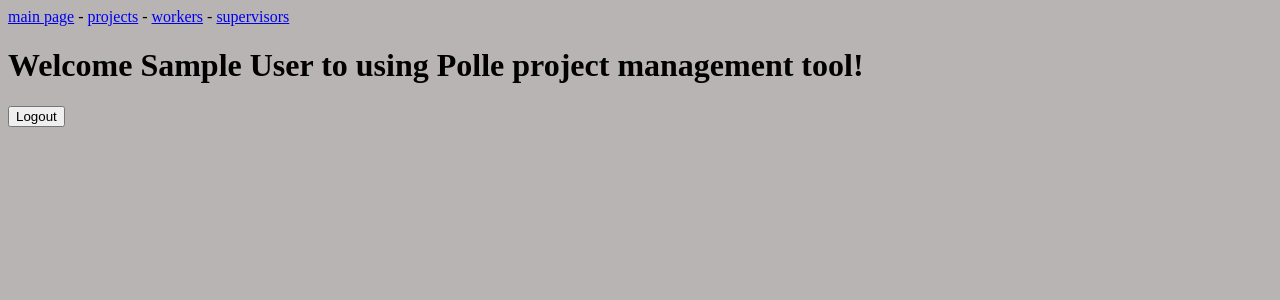
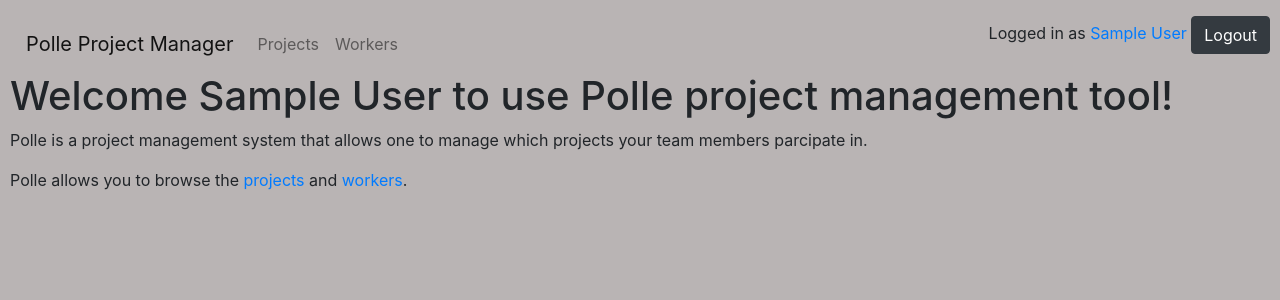
Before and after one commit to MattiKannisto/tsoha-harjoitustyo, a Flask app: page / in a window 1280 px wide. Shown: the top 300 px of the page. Run offline with Flask 2, Linux system fonts and the light colour scheme; the visitor is signed in with stand-in values (Sample User, id 1); some libraries are stand-ins or nearby versions.

```diff
--- a/database.py
+++ b/database.py
@@ -1,5 +1,6 @@
+from os import getenv
+
 from flask_sqlalchemy import SQLAlchemy
-from os import getenv
 
 from app import app
 
--- a/routes.py
+++ b/routes.py
@@ -1,12 +1,30 @@
-from flask import redirect, render_template, session, request
+from flask import redirect, render_template, session, request, abort
 
 from app import app
-from entities import Worker
-import teams
 import workers
 import projects
 import tasks
 import comments
+
+
+def abort_forbidden_if_any_condition_not_met(condition_list):
+    if not condition_list:
+        return None
+    elif not condition_list[0]:
+        return abort(403)
+    else:
+        return abort_forbidden_if_any_condition_not_met(condition_list[1:])
+
+def csrf_token_correct():
+    return session["csrf_token"] == request.form["csrf_token"]
+
+def worker_id_is_logged_in_worker_id(worker_id):
+    return worker_id == session["id"]
+
+def project_manager_id_is_logged_in_worker_id(project_id):
+    project = projects.get_one_by_id(project_id)
+
+    return project.manager_id == session["id"]
 
 @app.route("/")
 def index():
@@ -16,99 +34,162 @@ def index():
 def register():
     if request.method == "GET":
         return render_template("register.html")
-    else:
-        name = request.form["name"]
-        password = request.form["password"]
-        retyped_password = request.form["re-typed password"]
-        error_messages = workers.get_worker_creation_error_messages(name, password, retyped_password)
-        if error_messages:
-            return render_template("register.html", messages=error_messages)
-        workers.create_worker(name, password)
-        return redirect("/")
+
+    name = request.form["name"]
+    password = request.form["password"]
+    retyped_password = request.form["re-typed password"]
+
+    error_messages = workers.get_creation_error_messages(name, password, retyped_password)
+    if error_messages:
+        return render_template("register.html", messages=error_messages)
+
+    workers.create(name, password)
+
+    workers.login(name, password)
+
+    return redirect("/workers/" + str(session["id"]))
 
 @app.route("/login", methods=["POST"])
 def login():
     name = request.form["name"]
     password = request.form["password"]
-    worker = workers.get_worker_by_name_and_password(name, password)
-    if not worker:
+
+    if not workers.get_one_by_name_and_password(name, password):
         return render_template("index.html", message="Incorrect username or password!")
-    session["name"] = worker.name
-    session["is_supervisor"] = worker.is_supervisor
-    return redirect("/workers/" + str(worker.id))
+
+    workers.login(name, password)
+
+    return redirect("/workers/" + str(session["id"]))
 
 @app.route("/logout", methods=["POST"])
 def logout():
-    del session["name"]
+    workers.logout()
+
     return redirect("/")
 
 @app.route("/workers/", methods=["GET"])
 def workers_list():
-    all_workers = workers.get_all_workers()
+    all_workers = workers.get_all()
+
     return render_template("workers.html", workers=all_workers)
 
 @app.route("/workers/<int:id>", methods=["GET"])
 def worker(id):
-    name = workers.get_worker_name_by_id(id)
-    if not name:
+    worker = workers.get_one_by_id(id)
+
+    if not worker:
         return redirect("/")
-    return render_template("profile.html", name=name, id=id)
 
-@app.route("/workers/<int:id>/remove", methods=["POST"])
-def remove_worker(id):
-    workers.remove_worker(id)
-    return render_template("index.html")
+    workers_projects = projects.get_all_by_worker_id(id)
+
+    return render_template("profile.html", worker=worker, projects=workers_projects)
+
+@app.route("/workers/<int:worker_id>/resign", methods=["POST"])
+def worker_resignation(worker_id):
+    abort_forbidden_if_any_condition_not_met(
+        [csrf_token_correct(), worker_id_is_logged_in_worker_id(worker_id)])
+
+    workers.hide_one_by_id(worker_id)
+    projects.remove_worker_from_all_projects(worker_id)
+
+    return redirect("/logout")
+
+@app.route("/projects/<int:project_id>/change_manager/<int:worker_id>", methods=["POST"])
+def change_project_manager(project_id, worker_id):
+    abort_forbidden_if_any_condition_not_met([csrf_token_correct()])
+    projects.change_manager(project_id, worker_id)
+
+    return redirect("/projects/" + str(project_id))
+
+@app.route("/projects/<int:project_id>/add_task", methods=["POST"])
+def add_task_to_project(project_id):
+    abort_forbidden_if_any_condition_not_met(
+        [csrf_token_correct(), project_manager_id_is_logged_in_worker_id(project_id)])
+
+    name = request.form["name"]
+    description = request.form["description"]
+    tasks.create(project_id, name, description)
+
+    return redirect("/projects/"+str(project_id))
+
+@app.route("/projects/<int:project_id>/tasks/<int:task_id>/remove", methods=["POST"])
+def remove_task_from_project(project_id, task_id):
+    abort_forbidden_if_any_condition_not_met(
+        [csrf_token_correct(), project_manager_id_is_logged_in_worker_id(project_id)])
+
+    tasks.remove_by_id(task_id)
+
+    return redirect("/projects/"+str(project_id))
 
 @app.route("/projects/<int:id>", methods=["GET"])
 def project(id):
-    project = projects.get_project_by_id(id)
-    project_workers = workers.get_workers_by_project_id(id)
-    available_workers = workers.get_all_free_workers()
+    project = projects.get_one_by_id(id)
     if not project:
         return redirect("/")
-    return render_template("project.html", project=project, project_workers=project_workers,
-                            available_workers=available_workers, is_supervisor = True)
+
+    project_workers = workers.get_all_by_project_id(id)
+    available_workers = workers.get_all_not_in_project_by_project_id(id)
+
+    project_tasks = tasks.get_all_by_project_id(id)
+    all_tasks_comments = {}
+    for task in project_tasks:
+        tasks_comments = comments.get_all_by_task_id(task.id)
+        comments_with_authors = []
+        for comment in tasks_comments:
+            comments_with_authors.append((workers.get_one_by_id(comment.worker_id), comment))
+
+        all_tasks_comments[task.id] = comments_with_authors
+
+    return render_template("project.html", project=project, tasks=project_tasks,
+                            available_workers=available_workers, project_workers=project_workers,
+                            comments = all_tasks_comments)
 
 @app.route("/projects/<int:project_id>/add_worker/<int:worker_id>", methods=["POST"])
-def worker_to_project(project_id, worker_id):
-    project = projects.get_project_by_id(project_id)
-    worker = workers.get_worker_by_id(worker_id)
-    if not project or not worker:
-        return redirect("/projects/"+str(project_id))
-    projects.add_worker_to_project(project_id, worker_id)
+def add_worker_to_project(project_id, worker_id):
+    abort_forbidden_if_any_condition_not_met([csrf_token_correct()])
+
+    project = projects.get_one_by_id(project_id)
+    worker = workers.get_one_by_id(worker_id)
+    if project and worker:
+        projects.add_worker_to_project(project_id, worker_id)
+
+    return redirect("/projects/"+str(project_id))
+
+@app.route("/projects/<int:project_id>/remove_worker/<int:worker_id>", methods=["POST"])
+def remove_worker_from_project(project_id, worker_id):
+    abort_forbidden_if_any_condition_not_met(
+        [csrf_token_correct(), project_manager_id_is_logged_in_worker_id(project_id)])
+
+    project_member_id = projects.get_project_member_id_by_project_id_and_worker_id(project_id, worker_id)
+    if project_member_id:
+        projects.remove_worker_from_project(project_member_id.id)
+
     return redirect("/projects/"+str(project_id))
 
 @app.route("/projects", methods=["GET"])
 def manage_projects():
-    all_projects = projects.get_all_projects()
-    return render_template("project_management.html", projects=all_projects, is_supervisor = True)
+    all_projects = projects.get_all()
+    return render_template("project_management.html", projects=all_projects)
 
 @app.route("/create_project", methods=["POST"])
 def create_project():
+    abort_forbidden_if_any_condition_not_met([csrf_token_correct()])
+
     name = request.form["name"]
-    error_messages = projects.get_project_creation_error_messages(name)
+    error_messages = projects.get_creation_error_messages(name)
     if error_messages:
-        all_projects = projects.get_all_projects()
-        return render_template("project_management.html", projects=all_projects, messages=error_messages, is_supervisor = True)
-    projects.save_project(name)
+        all_projects = projects.get_all()
+        return render_template("project_management.html", projects=all_projects,
+                               messages=error_messages)
+    projects.create(name)
     return redirect("/projects")
 
-@app.route("/workers/<int:id>/supervisor-request", methods=["POST"])
-def supervisor_request(id):
-    supervisors = workers.get_supervisors_sorted_by_seniority()
-    if not supervisors:
-        workers.grant_supervisor_status(id)
-        session["is_supervisor"] = True
-    else:
-        print("request supervisor status from most senior supervisor")
-    return redirect("/workers/" + str(id))
+@app.route("/projects/<int:project_id>/tasks/<int:task_id>/add_comment", methods=["POST"])
+def add_comment_to_task(project_id, task_id):
+    abort_forbidden_if_any_condition_not_met([csrf_token_correct()])
 
-@app.route("/workers/<int:id>/worker-request", methods=["POST"])
-def worker_request(id):
-    supervisors = workers.get_supervisors_sorted_by_seniority()
-    if supervisors:
-        workers.remove_supervisor_status(id)
-        session["is_supervisor"] = False
-    else:
-        print("Someone needs to be supervisor!")
-    return redirect("/workers/" + str(id))
+    content = request.form["content"]
+    worker_id = session["id"]
+    comments.create(task_id, worker_id, content)
+
+    return redirect("/projects/"+str(project_id))
--- a/static/javascript/canvases.js
+++ /dev/null
@@ -1,6 +0,0 @@
-const canvas = document.getElementById("projectCanvas");
-const context = canvas.getContext('2d');
-context.fillStyle = 'rgb(0, 255, 0)';
-context.fillRect(50, 50, 100, 150);
-context.font = "30px Arial";
-context.fillText("Hello World", 10, 50);
--- a/static/javascript/functions.js
+++ b/static/javascript/functions.js
@@ -93,3 +93,7 @@ function checkLoginForm(){
         document.getElementById("loginSubmitButton").disabled = true
     }
 }
+
+function removeJavascriptErrorMessage(errorFieldId){
+    document.getElementById(errorFieldId).innerText = ""
+}
--- a/teams.py
+++ /dev/null
@@ -1,6 +0,0 @@
-from xmlrpc.client import boolean
-
-from werkzeug.security import check_password_hash, generate_password_hash
-
-from database import db
-from entities import *
--- a/templates/base.html
+++ b/templates/base.html
@@ -2,30 +2,50 @@
 <html lang="en">
 <head>
     <title>{% block title %}{% endblock %}</title>
+    <link rel="stylesheet" href="https://stackpath.bootstrapcdn.com/bootstrap/4.5.0/css/bootstrap.min.css">
+    <meta name="viewport" content="width=device-width, initial-scale=1, shrink-to-fit=no"/>
 </head>
-<body style="background-color:rgb(185, 180, 180);">
-    <a href="/">main page</a><span> - </span><a href="/projects">projects</a><span> - </span>
-    <a href="/workers">workers</a>
-    {% if session.is_supervisor %}
-        <span> - </span><a href="/supervisors">supervisors</a>
-    {% endif %}
-    <h1>{% block heading_1 %}{% endblock %}</h1>
+<body onload="removeJavascriptErrorMessage('Javascript error')" style="background-color:rgb(185, 180, 180); margin-top: 10px; margin-bottom: 10px; margin-left: 10px; margin-right: 10px;">
+    <p id="Javascript error" style="background-color:red;">It seems you have Javascript disabled in your browser! Please enable Javascript, the application does not work properly without it!</p>
+    <div class="d-flex">
+        <div class="mr-auto">
+            <nav class="navbar navbar-expand-sm navbar-light">
+                <a class="navbar-brand" href="/">Polle Project Manager</a>
+                <ul class="navbar-nav">
+                    <li class="nav-item">
+                        <a class="nav-link" href="/projects">Projects </a>
+                    </li>
+                    <li class="nav-item">
+                        <a class="nav-link" href="/workers">Workers</a>
+                    </li>
+                </ul>
+            </nav>
+        </div>
+        <div class="ml-auto">
             {% block login_logout %}
                 {% if session.name %}
                     <form action="/logout" method="POST">
-                <input type="submit" value="Logout">
+                        <span>Logged in as <a href="/workers/{{session.id}}">{{session.name}} </a></span>
+                        <input type="submit" value="Logout" class="btn btn-dark">
                     </form>
                 {% else %}
                     <form action="/login" method="POST" oninput="checkLoginForm()">
                         Username:
-                <input id="loginNameInput" type="text" name="name" rows="1" cols="40"></text>
+                        <input id="loginNameInput" type="text" name="name" class="form-command" rows="1" cols="40"></input>
                         Password:
-                <input id="loginPasswordInput" type="password" name="password" rows="1" cols="40"></text>
-                <input id="loginSubmitButton" type="submit" value="Login" disabled>
-                <span style="color: red"><b> {{ message }} </b></span>
+                        <input id="loginPasswordInput" type="password" name="password" class="form-command" rows="1" cols="40"></input>
+                        <input id="loginSubmitButton" type="submit" value="Login" class="btn btn-dark" disabled>
+                        {% if not message %}
+                            <p style="opacity: 0.0;">This acts only to reserve space for the error message</p>
+                        {% else %}
+                            <p style="color: red"><b> {{ message }} </b></p>
+                        {% endif %}
                     </form>
                 {% endif %}
             {% endblock %}
+        </div>
+    </div>
+    <h1>{% block heading_1 %}{% endblock %}</h1>
     {% block content %}{% endblock %}
     <script src="/static/javascript/functions.js"></script>
 </body>
--- a/templates/index.html
+++ b/templates/index.html
@@ -5,10 +5,13 @@
 {% endblock %}
 
 {% block heading_1 %}
-    Welcome {{ session.name }} to using Polle project management tool!
+    Welcome {{ session.name }} to use Polle project management tool!
 {% endblock %}
 
 {% block content %}
+<p>Polle is a project management system that allows one to manage which projects your team members parcipate in.</p>
+<p>Polle allows you to browse the <a href="/projects">projects</a> and <a href="/workers">workers</a>.</p>
+
     {% if not session.name %}
         <br>
         <p>New to Polle? Register <a href="/register">here</a>.</p>
--- a/templates/project_management.html
+++ b/templates/project_management.html
@@ -13,7 +13,7 @@
 {% for project in projects %}
     <p><a href="/projects/{{ project.id }}">{{ project.name }}</a></p>
 {% endfor %}
-    {% if is_supervisor %}
+{% if session.name %}
     <p>Create project:</p>
     <form action="/create_project" method="POST" oninput="checkProjectCreationForm()">
         Name:
@@ -21,9 +21,10 @@
         <b><span id="projectNameInputError" style="color: red;"></span></b>
         <br>
         <input id="projectCreationSubmitButton" type="submit" value="Create" disabled>
+        <input type="hidden" name="csrf_token" value="{{ session.csrf_token }}">
     </form>
-    {% endif %}
     {% for message in messages %}
         <b><p style="color: red">{{ message }}</p></b>
     {% endfor %}
+{% endif %}
 {% endblock %}
```
Also changed, not shown: comments.py (+15 -4 lines), entities.py (deleted, +0 -17 lines), projects.py (+54 -16 lines), schema.sql (+13 -13 lines), tasks.py (+29 -0 lines), templates/profile.html (+15 -14 lines), templates/project.html (+56 -2 lines), workers.py (+43 -47 lines), app.py (line endings or trailing spaces), 1 other file. Lines whose indentation alone changed are shown as unchanged.
